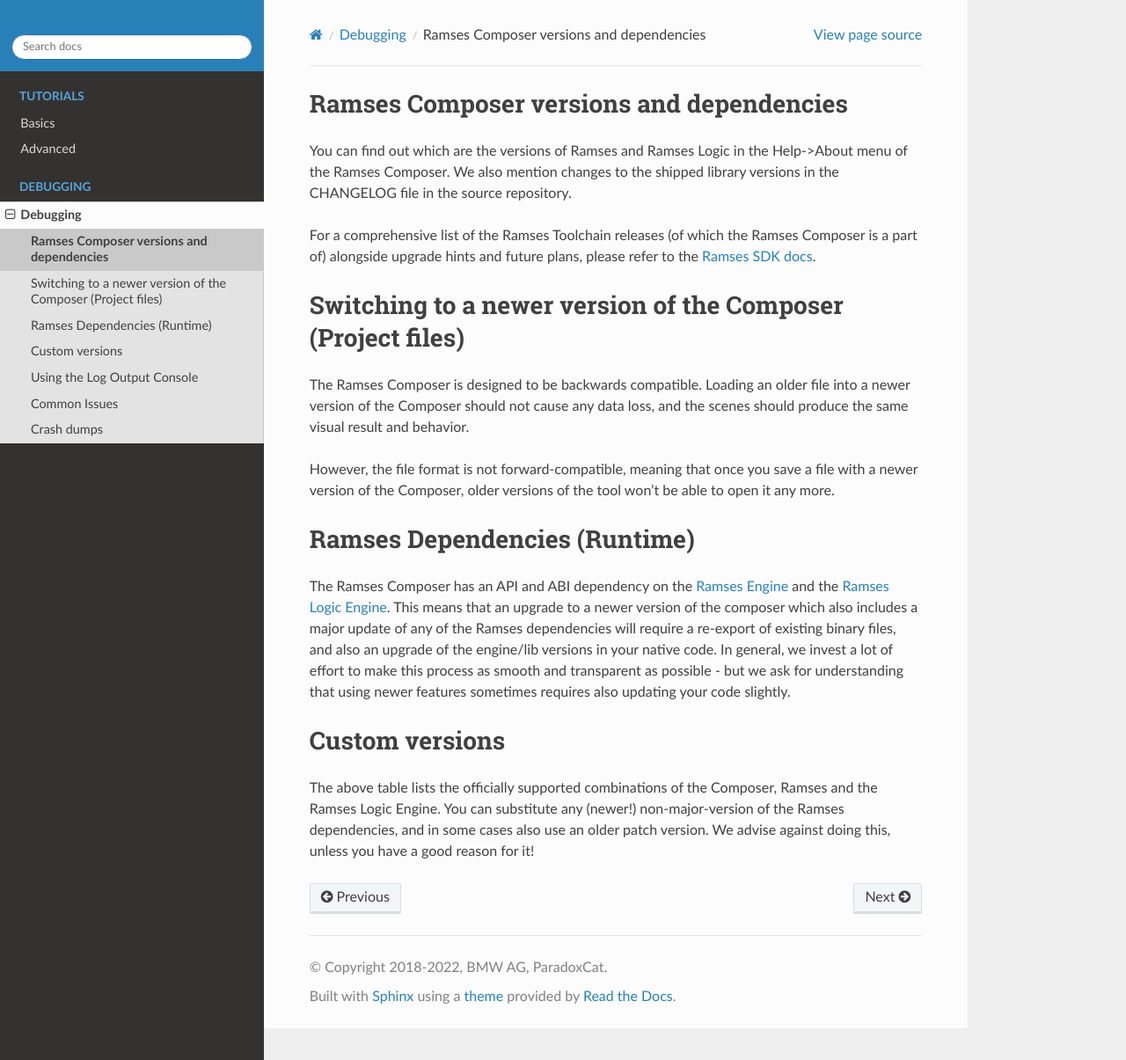
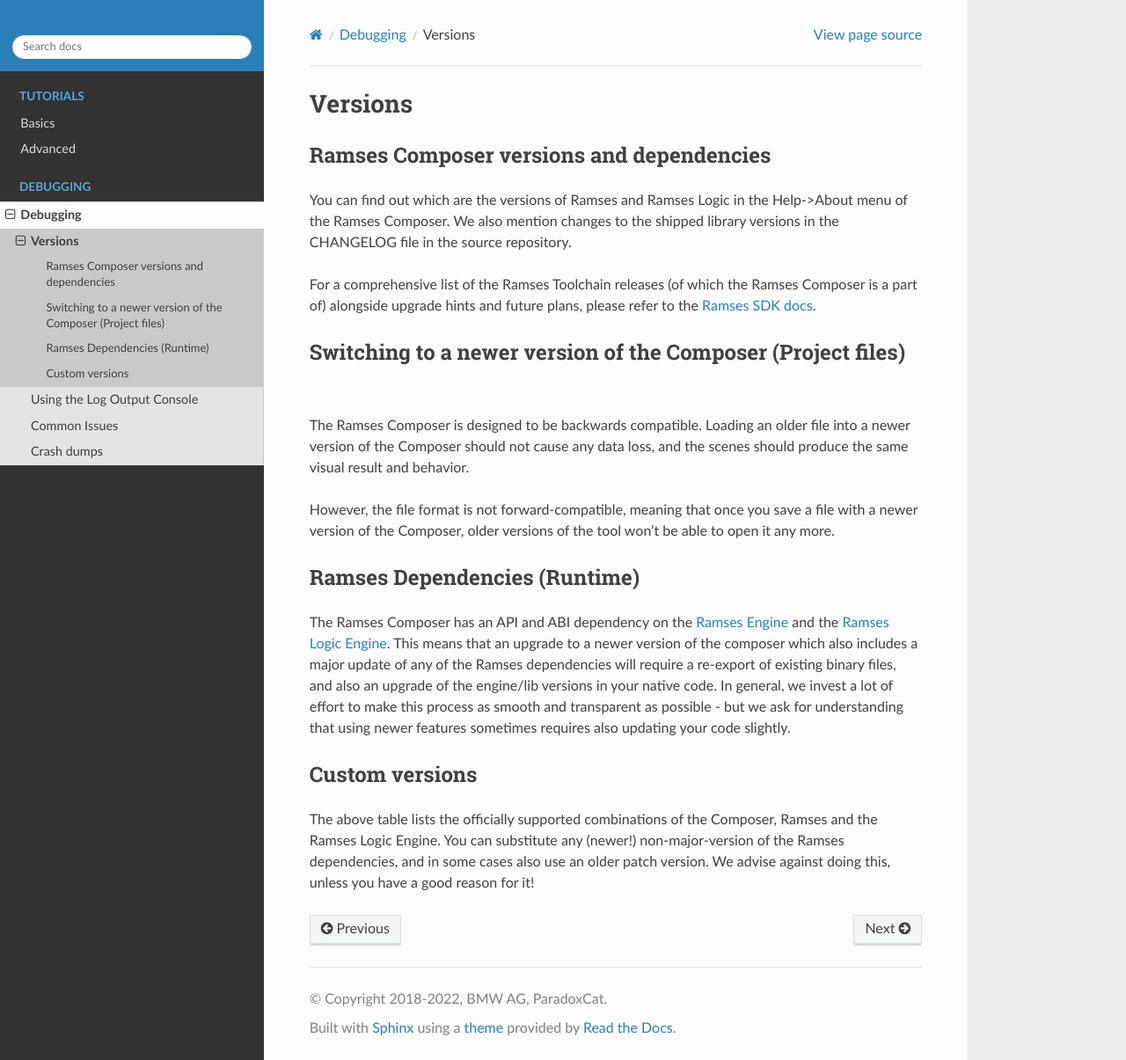
Before and after one commit to bmwcarit/ramses-composer-docs, a Sphinx documentation site: the page built from doc/debugging/versions/README.md, in a window 1280 px wide and 1205 px high. Shown: the whole window at 88% size. Built offline with Sphinx 7.4.7 and the Read the Docs theme 2.0.0, drawn with Linux system fonts in a browser that asks for light colours.

Commit message:
Fixed headline indentation

```diff
--- a/doc/debugging/versions/README.md
+++ b/doc/debugging/versions/README.md
@@ -8,7 +8,9 @@
 If a copy of the MPL was not distributed with this file, You can obtain one at http://mozilla.org/MPL/2.0/.
 -->
 
-# Ramses Composer versions and dependencies
+# Versions
+
+## Ramses Composer versions and dependencies
 
 You can find out which are the versions of Ramses and Ramses Logic in the Help->About menu of the Ramses Composer.
 We also mention changes to the shipped library versions in the CHANGELOG file in the source repository.
@@ -17,7 +19,7 @@
 alongside upgrade hints and future plans, please refer to the
 [Ramses SDK docs](https://ramses-sdk.readthedocs.io/en/latest/versions.html).
 
-# Switching to a newer version of the Composer (Project files)
+## Switching to a newer version of the Composer (Project files)
 
 The Ramses Composer is designed to be backwards compatible. Loading an older file into a newer version of the Composer
 should not cause any data loss, and the scenes should produce the same visual result and behavior.
@@ -25,7 +27,7 @@
 However, the file format is not forward-compatible, meaning that once you save a file with a newer version of the Composer,
 older versions of the tool won't be able to open it any more.
 
-# Ramses Dependencies (Runtime)
+## Ramses Dependencies (Runtime)
 
 The Ramses Composer has an API and ABI dependency on the [Ramses Engine](https://github.com/COVESA/ramses) and
 the [Ramses Logic Engine](https://github.com/COVESA/ramses-logic). This means that an upgrade to a newer version
@@ -34,7 +36,7 @@
 a lot of effort to make this process as smooth and transparent as possible - but we ask for understanding that using
 newer features sometimes requires also updating your code slightly.
 
-# Custom versions
+## Custom versions
 
 The above table lists the officially supported combinations of the Composer, Ramses and the Ramses Logic Engine.
 You can substitute any (newer!) non-major-version of the Ramses dependencies, and in some cases also use an older
```
